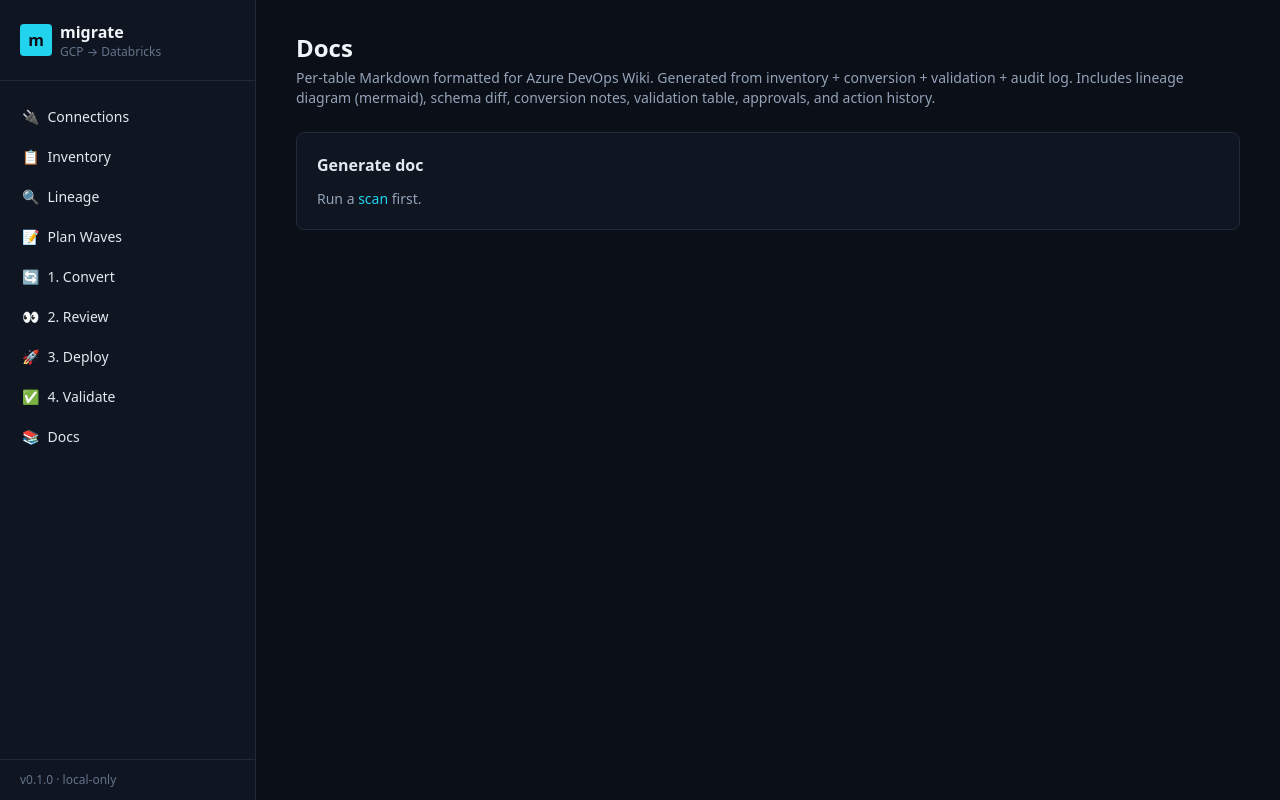
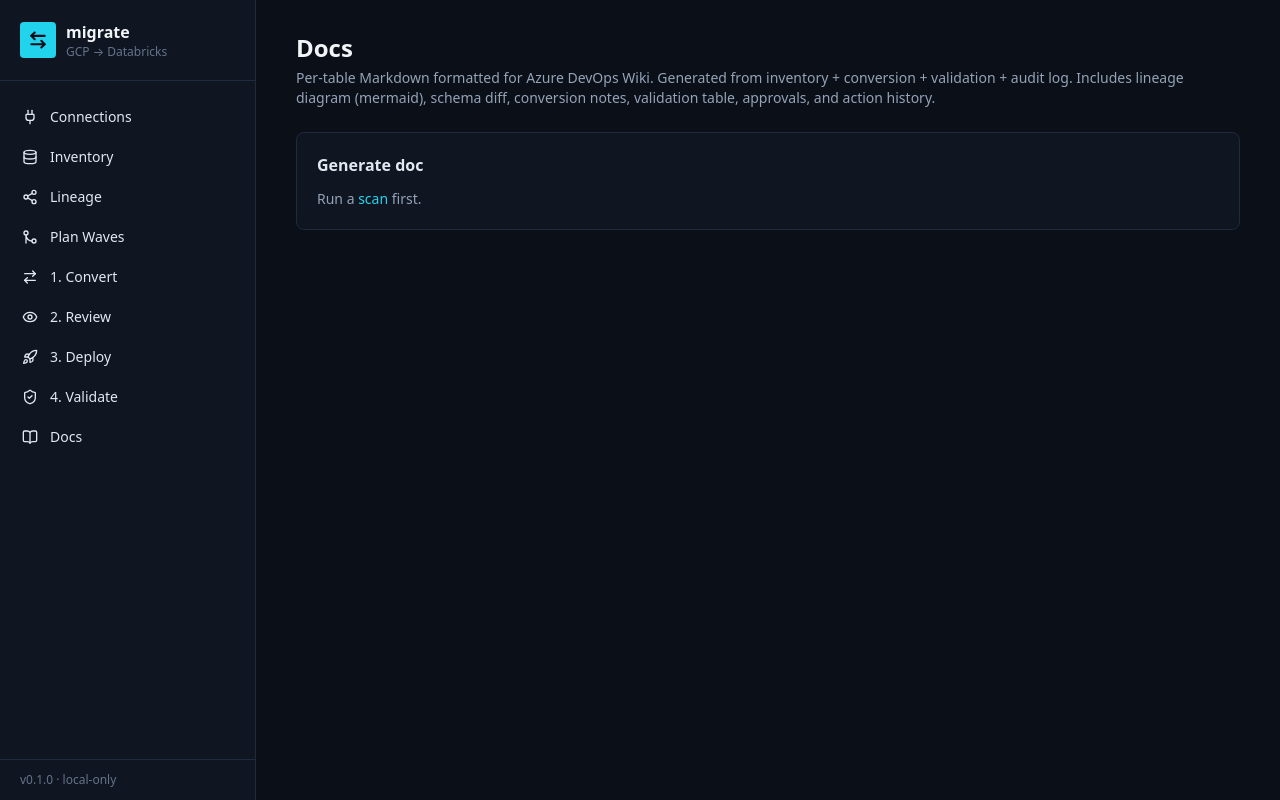
Before and after one commit to VCasseb/orquestrador_migracao_opensource, a Python web app: template src/migrate/web/templates/docs.html in a window 1280 px wide. Run offline with Jinja, Linux system fonts and the light colour scheme; the template is opened without the code that fills it, so the values that code supplies are empty; some libraries are stand-ins or nearby versions.

Commit message:
ui: swap sidebar emojis for Lucide icons
The sidebar nav and brand mark were using inconsistent emoji characters
(🔌 📋 🔍 📝 🔄 👀 🚀 ✅ 📚) which render differently across OSes / browsers
and don't match a polished SaaS look. Replaced with Lucide icons (the same
set used by Tailwind UI / Vercel / Linear) loaded via CDN, rendered on
DOMContentLoaded and re-rendered after every HTMX swap.

Mapping:
  Connections  → plug
  Inventory    → database
  Lineage      → share-2
  Plan Waves   → git-merge
  1. Convert   → arrow-right-left
  2. Review    → eye
  3. Deploy    → rocket
  4. Validate  → shield-check
  Docs         → book-open
  brand mark   → arrow-left-right (white on accent)

Same monoline weight, consistent stroke, scales cleanly. Other in-page
emojis (DAG/notebook source markers, etc.) intentionally preserved for
now — easy to swap later if requested.

Co-Authored-By: Claude Opus 4.7 (1M context) <noreply@anthropic.com>

```diff
--- a/src/migrate/web/templates/base.html
+++ b/src/migrate/web/templates/base.html
@@ -7,6 +7,7 @@
   <script src="https://cdn.tailwindcss.com"></script>
   <script src="https://unpkg.com/htmx.org@2.0.2"></script>
   <script src="https://unpkg.com/alpinejs@3.14.1/dist/cdn.min.js" defer></script>
+  <script src="https://unpkg.com/lucide@latest/dist/umd/lucide.js"></script>
   <script>
     tailwind.config = {
       theme: {
@@ -28,8 +29,10 @@
   <div class="flex min-h-screen">
     <aside class="w-64 bg-ink-900 border-r border-ink-700 flex flex-col">
       <div class="px-5 py-5 border-b border-ink-700">
-        <div class="flex items-center gap-2">
-          <div class="w-8 h-8 rounded bg-accent-500 flex items-center justify-center text-ink-950 font-bold">m</div>
+        <div class="flex items-center gap-2.5">
+          <div class="w-9 h-9 rounded bg-accent-500 flex items-center justify-center text-ink-950">
+            <i data-lucide="arrow-left-right" class="w-5 h-5" stroke-width="2.5"></i>
+          </div>
           <div>
             <div class="font-semibold text-slate-100">migrate</div>
             <div class="text-xs text-slate-500">GCP → Databricks</div>
@@ -38,20 +41,21 @@
       </div>
       <nav class="flex-1 py-4">
         {% set links = [
-          ('connections', '🔌', 'Connections'),
-          ('inventory',   '📋', 'Inventory'),
-          ('lineage',     '🔍', 'Lineage'),
-          ('plan',        '📝', 'Plan Waves'),
-          ('convert',     '🔄', '1. Convert'),
-          ('review',      '👀', '2. Review'),
-          ('deploy',      '🚀', '3. Deploy'),
-          ('validate',    '✅', '4. Validate'),
-          ('docs',        '📚', 'Docs'),
+          ('connections', 'plug',              'Connections'),
+          ('inventory',   'database',          'Inventory'),
+          ('lineage',     'share-2',           'Lineage'),
+          ('plan',        'git-merge',         'Plan Waves'),
+          ('convert',     'arrow-right-left',  '1. Convert'),
+          ('review',      'eye',               '2. Review'),
+          ('deploy',      'rocket',            '3. Deploy'),
+          ('validate',    'shield-check',      '4. Validate'),
+          ('docs',        'book-open',         'Docs'),
         ] %}
         {% for slug, icon, label in links %}
           <a href="/{{ slug }}"
-             class="nav-link block px-5 py-2.5 text-sm border-l-2 border-transparent hover:bg-ink-800 transition-colors {% if active == slug %}active{% endif %}">
-            <span class="mr-2">{{ icon }}</span>{{ label }}
+             class="nav-link flex items-center gap-3 px-5 py-2.5 text-sm border-l-2 border-transparent hover:bg-ink-800 transition-colors {% if active == slug %}active{% endif %}">
+            <i data-lucide="{{ icon }}" class="w-4 h-4 flex-shrink-0"></i>
+            <span>{{ label }}</span>
           </a>
         {% endfor %}
       </nav>
@@ -66,5 +70,11 @@
       </div>
     </main>
   </div>
+
+  <script>
+    function renderIcons() { if (window.lucide) lucide.createIcons(); }
+    document.addEventListener('DOMContentLoaded', renderIcons);
+    document.body.addEventListener('htmx:afterSwap', renderIcons);
+  </script>
 </body>
 </html>
```
